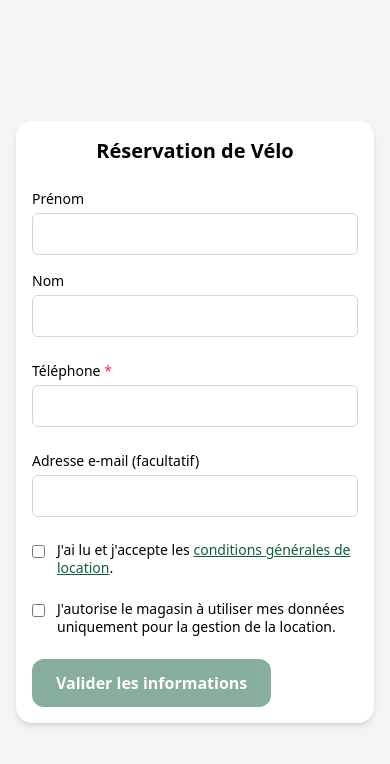
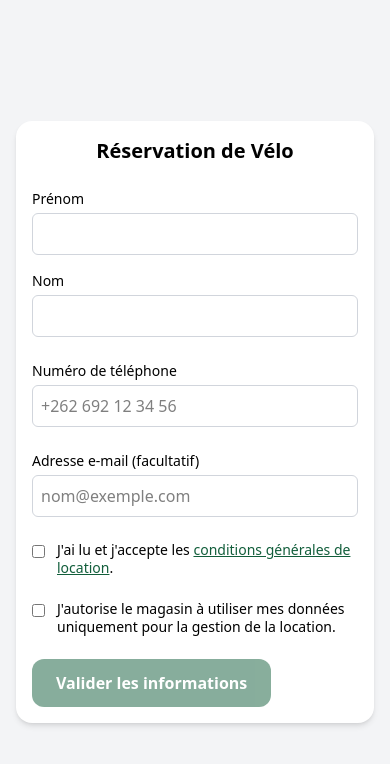
Before and after one commit to raphpay/Tof-Bike, a React (Vite) app: page / in a window 390 px wide. Shown: the top 764 px of the page. Built offline with nearby package versions, Linux system fonts and the light colour scheme.

Commit message:
Feature: Integrate phone and email validation #4

```diff
--- a/package.json
+++ b/package.json
@@ -13,11 +13,13 @@
     "@tailwindcss/vite": "^4.1.11",
     "classnames": "^2.5.1",
     "framer-motion": "^12.23.9",
+    "libphonenumber-js": "^1.12.10",
     "lucide-react": "^0.525.0",
     "prettier": "^3.6.2",
     "prettier-plugin-tailwindcss": "^0.6.14",
     "react": "^19.1.0",
-    "react-dom": "^19.1.0"
+    "react-dom": "^19.1.0",
+    "react-phone-number-input": "^3.4.12"
   },
   "devDependencies": {
     "@eslint/js": "^9.30.1",
--- a/src/ui/pages/BikeRentalForm.tsx
+++ b/src/ui/pages/BikeRentalForm.tsx
@@ -1,4 +1,7 @@
+import type { E164Number } from "libphonenumber-js";
 import React, { useState } from "react";
+import { isValidPhoneNumber } from "react-phone-number-input";
+import PhoneInput from "react-phone-number-input/input";
 import Button from "../components/Button";
 
 export default function BikeRentalForm() {
@@ -11,24 +14,64 @@ export default function BikeRentalForm() {
     acceptPrivacy: false,
   });
 
-  const handleChange = (e: React.ChangeEvent<HTMLInputElement>) => {
-    const { name, value, type, checked } = e.target;
+  const [errors, setErrors] = useState({ email: "", phone: "" });
+  const [phone, setPhone] = useState<E164Number | undefined>(undefined);
+
+  const handleChange = (
+    e: React.ChangeEvent<HTMLInputElement | HTMLSelectElement>,
+  ) => {
+    const { name, value, type } = e.target;
+
+    let newValue: string | boolean = value;
+
+    if (type === "checkbox" && "checked" in e.target) {
+      newValue = (e.target as HTMLInputElement).checked;
+    }
+
+    // Formatage du numéro de téléphone
+    if (name === "phone") {
+      newValue = phone?.toString() ?? "";
+    }
+
     setFormData((prev) => ({
       ...prev,
-      [name]: type === "checkbox" ? checked : value,
+      [name]: newValue,
     }));
+  };
+
+  const validateForm = () => {
+    const newErrors = { email: "", phone: "" };
+    setErrors(newErrors);
+    let isValid = true;
+
+    // Email simple regex
+    if (formData.email && !/^[^\s@]+@[^\s@]+\.[^\s@]+$/.test(formData.email)) {
+      newErrors.email = "Adresse e-mail invalide.";
+      isValid = false;
+    }
+
+    // Téléphone : uniquement chiffres et minimum 6 à 15 caractères
+    if (!phone || (!isValidPhoneNumber(phone) && !phone.includes("262693"))) {
+      newErrors.phone = `Le numéro de téléphone est invalide`;
+      isValid = false;
+    }
+
+    setErrors(newErrors);
+    return isValid;
   };
 
   const handleSubmit = (e: React.FormEvent) => {
     e.preventDefault();
+    if (!validateForm()) return;
+
     if (!formData.acceptTerms || !formData.acceptPrivacy) {
-      alert(
-        "Veuillez accepter les conditions et la politique de confidentialité.",
-      );
+      alert("Vous devez accepter les conditions.");
       return;
     }
 
-    console.log("Formulaire soumis :", formData);
+    formData.phone = phone?.toString() ?? "";
+
+    console.log("Formulaire valide :", formData);
   };
 
   return (
@@ -69,20 +112,21 @@ export default function BikeRentalForm() {
         </div>
 
         {/* Coordonnées */}
+        {/* Test */}
         <div>
           <label className="mb-1 block text-sm font-medium">
-            Téléphone <span className="text-red-500">*</span>
+            Numéro de téléphone
           </label>
-          <input
-            type="tel"
-            name="phone"
-            value={formData.phone}
-            onChange={handleChange}
-            required
-            className="w-full rounded-md border border-gray-300 p-2 focus:ring focus:ring-blue-300 focus:outline-none"
+          <PhoneInput
+            value={phone}
+            onChange={setPhone}
+            placeholder="+262 692 12 34 56"
+            className="w-full rounded-md border border-gray-300 p-2"
           />
+          {errors.phone && <p className="text-red-600">{errors.phone}</p>}
         </div>
 
+        {/* Email */}
         <div>
           <label className="mb-1 block text-sm font-medium">
             Adresse e-mail (facultatif)
@@ -92,8 +136,12 @@ export default function BikeRentalForm() {
             name="email"
             value={formData.email}
             onChange={handleChange}
-            className="w-full rounded-md border border-gray-300 p-2 focus:ring focus:ring-blue-300 focus:outline-none"
+            placeholder="nom@exemple.com"
+            className="w-full rounded-md border border-gray-300 p-2 focus:ring focus:ring-blue-300"
           />
+          {errors.email && (
+            <p className="mt-1 text-sm text-red-500">{errors.email}</p>
+          )}
         </div>
 
         {/* Conditions */}
```
Also changed, not shown: 2 other files (tests, documents, lock files or other folders).
